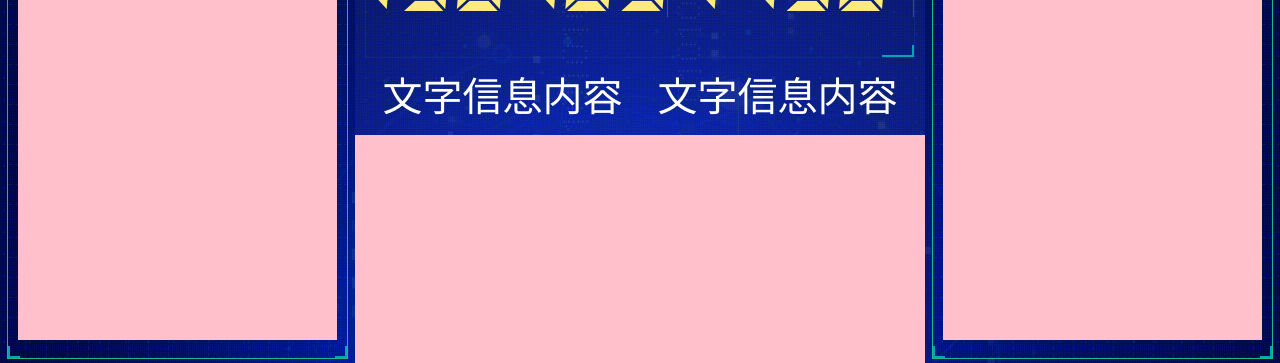
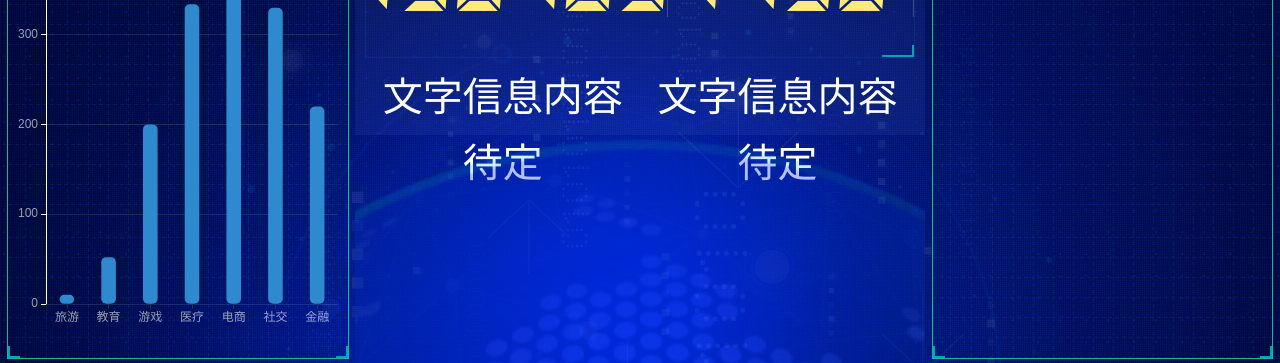
Before and after one commit to Han56/HeiMaBigData, a plain HTML site: page index.html in a window 1280 px wide. Shown: the part 254-617 px from the top of the page. Drawn offline with Linux system fonts and the light colour scheme.

Commit message:
2020/7/8更新

```diff
--- a/css/index.less
+++ b/css/index.less
@@ -121,7 +121,7 @@ header{
     }
     .chart{
       height: 7.6rem;
-      background-color: pink;
+      //background-color: pink;
     }
   }
 }
@@ -210,7 +210,7 @@ header{
     position: absolute;
     top: 0;
     left: 0;
-    background-color: pink;
+    //background-color: pink;
     width: 100%;
     height: 23.1875rem;
   }
--- a/index.html
+++ b/index.html
@@ -102,5 +102,7 @@
     </div>
 </section>
 <script src="js/flexible.js"></script>
+<script src="js/echarts.min.js"></script>
+<script src="js/index.js"></script>
 </body>
 </html>
--- /dev/null
+++ b/js/index.js
@@ -0,0 +1,96 @@
+//使用立即执行函数
+//柱状图模块1
+(function () {
+    //1.实例化对象
+    var myChart=echarts.init(document.querySelector('.bar .chart'));
+    //2.指定配置项和数据
+    var option = {
+        color: ['#2f89cf'],
+        tooltip: {
+            trigger: 'axis',
+            axisPointer: {            // 坐标轴指示器，坐标轴触发有效
+                type: 'line'        // 默认为直线，可选为：'line' | 'shadow'
+            }
+        },
+        grid: {
+            left: '0%',
+            top:'10px',
+            right: '0%',
+            bottom: '4%',
+            containLabel: true
+        },
+        toolbox:{
+            feature: {
+                saveAsImage: {}
+            }
+        },
+        xAxis: [
+            {
+                type: 'category',
+                data: [
+                    "旅游",
+                    "教育",
+                    "游戏",
+                    "医疗",
+                    "电商",
+                    "社交",
+                    "金融"
+                ],
+                axisTick: {
+                    alignWithLabel: true
+                },
+                //修改刻度标签相关样式
+                axisLabel:{
+                    color: "rgba(255,255,255,0.6)",
+                    fontSize:"12"
+                },
+                //不显示x坐标轴的样式
+                axisLine:{
+                  show:false
+                }
+            }
+        ],
+        yAxis: [
+            {
+                type: 'value',
+                //修改刻度标签相关样式
+                axisLabel:{
+                    color: "rgba(255,255,255,0.6)",
+                    fontSize:"12"
+                },
+                //更改y坐标轴的样式
+                axisLine:{
+                    lineStyle:{
+                        color:"rgba(255,255,2550.1)"
+                    }
+                },
+                //y轴分割线样式
+                splitLine:{
+                    lineStyle: {
+                        color:"rgba(255,255,255,0.1)"
+                    }
+                }
+            }
+        ],
+        series: [
+            {
+                name: '直接访问',
+                type: 'bar',
+                //柱子的宽度属性
+                barWidth: '35%',
+                data: [10, 52, 200, 334, 390, 330, 220],
+                //柱子的样式属性
+                itemStyle:{
+                    //将柱子改的圆润点
+                    barBorderRadius:5
+                }
+            }
+        ]
+    };
+    //3.把配置项给实例对象
+    myChart.setOption(option);
+    //4.图表跟随屏幕自适应
+    window.addEventListener('resize',function () {
+        myChart.resize();
+    })
+})();
```
Also changed, not shown: 1.html (added, +12 -0 lines), 2.html (added, +12 -0 lines), index1.html (added, +30 -0 lines), css/index.css, 2 other files.
